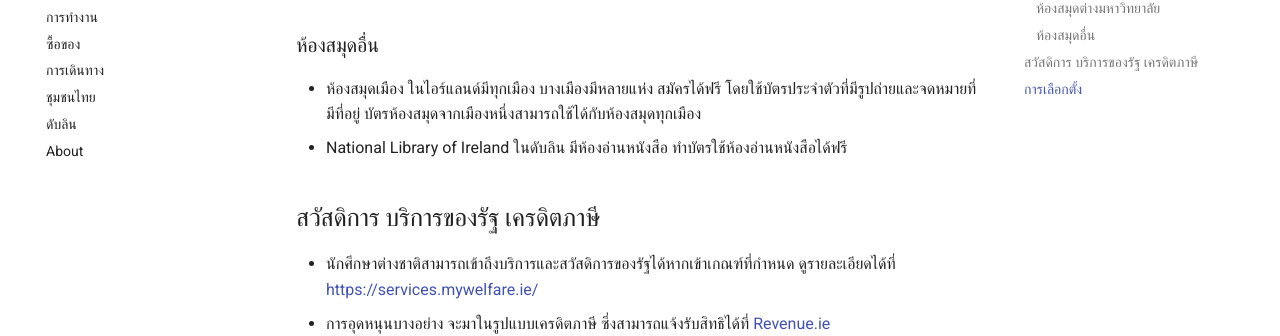
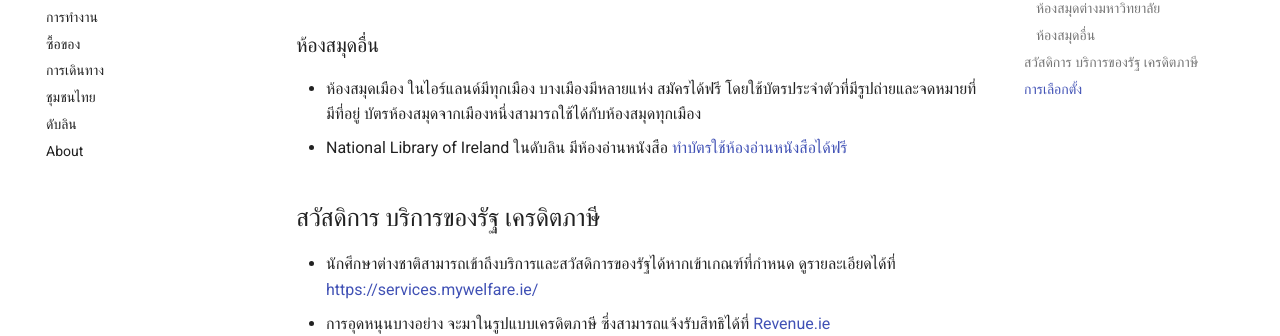
Before and after one commit to thaisocireland/docs, an MkDocs documentation site: the page built from docs/index.md, in a window 1280 px wide and 900 px high, scrolled down 3126 px. Shown: the part 253-589 px from the top of the window. Built offline with MkDocs 1.6.1 and Material for MkDocs 9.7.7, drawn with Linux system fonts in a browser that asks for light colours; comment, search, counter and statistics services are not loaded; part of the change alters nothing that is shown; some of the changed text lies outside the part shown.

```diff
--- a/docs/index.md
+++ b/docs/index.md
@@ -2,7 +2,7 @@
 
 ![Trinity entrance](./img/trinity-entrance.jpg)
 
-ปรับปรุงล่าสุด 15 มี.ค. 2025
+ปรับปรุงล่าสุด 8 เม.ย. 2025
 
 ## ข้อมูลทั่วไป
 
@@ -103,7 +103,8 @@
 - ห้องสมุดเมือง ในไอร์แลนด์มีทุกเมือง บางเมืองมีหลายแห่ง สมัครได้ฟรี
   โดยใช้บัตรประจำตัวที่มีรูปถ่ายและจดหมายที่มีที่อยู่
   บัตรห้องสมุดจากเมืองหนึ่งสามารถใช้ได้กับห้องสมุดทุกเมือง
-- National Library of Ireland ในดับลิน มีห้องอ่านหนังสือ ทำบัตรใช้ห้องอ่านหนังสือได้ฟรี
+- National Library of Ireland ในดับลิน มีห้องอ่านหนังสือ
+  [ทำบัตรใช้ห้องอ่านหนังสือได้ฟรี](https://www.nli.ie/visit/readers-ticket)
 
 ## สวัสดิการ บริการของรัฐ เครดิตภาษี
 
```
